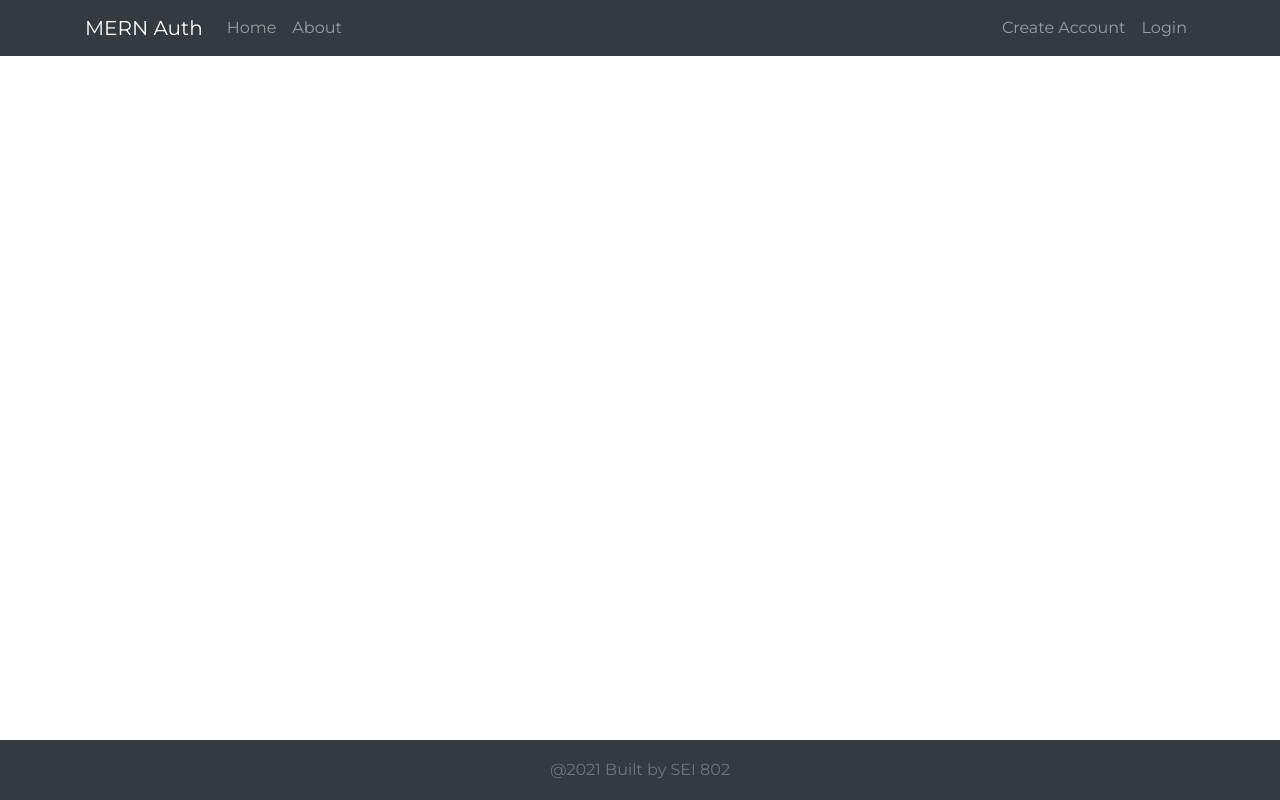
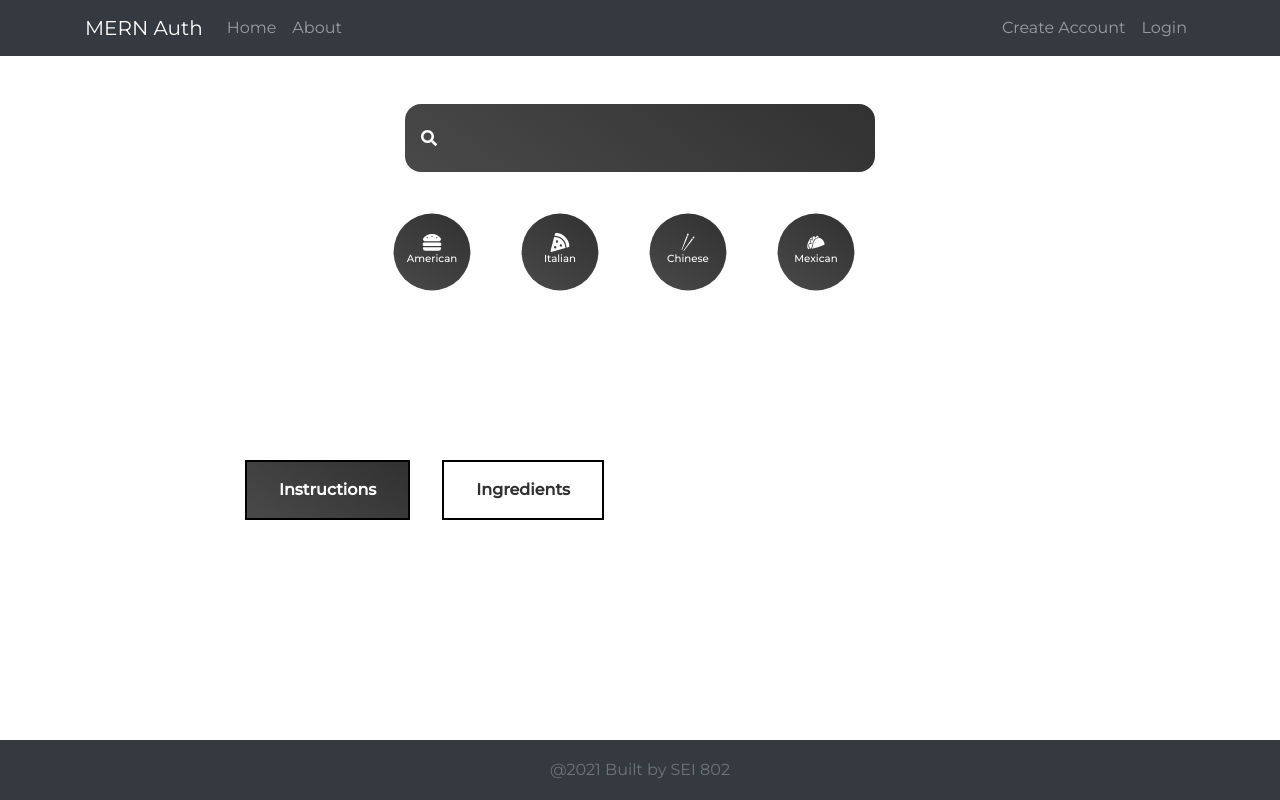
Before and after one commit to amanda-w/recipes-react-frontend, a React (Create React App) app: page /recipe/1 in a window 1280 px wide. Built offline with nearby package versions, Linux system fonts and the light colour scheme; no server answers.

Commit message:
add: Recipe component w/ button styling

```diff
--- a/src/App.js
+++ b/src/App.js
@@ -23,6 +23,7 @@ import Category from './components/Category';
 import Cuisine from './pages/Cuisine';
 import Search from './components/Search';
 import Searched from './pages/Searched';
+import Recipe from './pages/Recipe';
 
 const PrivateRoute = ({ component: Component, ...rest}) => {
   let token = localStorage.getItem('jwtToken');
@@ -103,6 +104,14 @@ function App() {
 
             </Fragment>
           } />
+          <Route path="/recipe/:name" render={props =>
+            <Fragment>
+              <Search />
+              <Category />
+              <Recipe />
+
+            </Fragment>
+          } />
           <Route path="/about" component={About} />
         </Switch>
       </div>
--- a/src/components/Popular.jsx
+++ b/src/components/Popular.jsx
@@ -2,6 +2,7 @@ import React, { useEffect, useState } from 'react';
 import styled from 'styled-components';
 import { Splide, SplideSlide } from "@splidejs/react-splide";
 import '@splidejs/splide/dist/css/splide.min.css';
+import { Link } from 'react-router-dom';
 
 function Popular() {
     const [popular, setPopular] = useState([]);
@@ -42,9 +43,11 @@ function Popular() {
                         return (
                             <SplideSlide key={recipe.id}>
                                 <Card>
-                                    <p>{recipe.title}</p>
-                                    <img src={recipe.image} alt={recipe.title} />
-                                    <Gradient />
+                                    <Link to={`/recipe/${recipe.id}`}>
+                                        <p>{recipe.title}</p>
+                                        <img src={recipe.image} alt={recipe.title} />
+                                        <Gradient />
+                                    </Link>
                                 </Card>
                             </SplideSlide>
                         );
--- a/src/components/Veggie.jsx
+++ b/src/components/Veggie.jsx
@@ -2,6 +2,7 @@ import React, { useEffect, useState } from 'react';
 import styled from 'styled-components';
 import { Splide, SplideSlide } from "@splidejs/react-splide";
 import '@splidejs/splide/dist/css/splide.min.css';
+import { Link } from 'react-router-dom';
 
 function Veggie() {
     const [veggie, setVeggie] = useState([]);
@@ -42,9 +43,11 @@ function Veggie() {
                         return (
                             <SplideSlide key={recipe.id}>
                                 <Card>
-                                    <p>{recipe.title}</p>
-                                    <img src={recipe.image} alt={recipe.title} />
-                                    <Gradient />
+                                    <Link to={`/recipe/${recipe.id}`}>
+                                        <p>{recipe.title}</p>
+                                        <img src={recipe.image} alt={recipe.title} />
+                                        <Gradient />
+                                    </Link>
                                 </Card>
                             </SplideSlide>
                         );
--- /dev/null
+++ b/src/pages/Recipe.jsx
@@ -0,0 +1,69 @@
+import { useEffect, useState, UseState } from "react";
+import styled from "styled-components";
+import { useParams } from "react-router-dom";
+import React from 'react';
+
+function Recipe() {
+
+    let params = useParams();
+    const [details, setDetails] = useState({});
+    const [activeTab, setActiveTab] = useState('instructions');
+
+    const fetchDetails = async () => {
+        const data = await fetch(`https://api.spoonacular.com/recipes/${params.name}/information?apiKey=${process.env.REACT_APP_API_KEY}`);
+        const detailData = await data.json();
+        setDetails(detailData);
+    };
+
+    useEffect(() => {
+        fetchDetails();
+    }, [params.name]);
+
+    return (
+        <DetailWrapper>
+            <div>
+                <h2>{details.title}</h2>
+                <img src={details.image} alt='' />
+            </div>
+            <Info>
+                <Button className={activeTab === 'instructions' ? 'active' : ''} onClick={() => setActiveTab('instructions')}>Instructions</Button>
+                <Button className={activeTab === 'ingredients' ? 'active' : ''} onClick={() => setActiveTab('ingredients')}>Ingredients</Button>
+            </Info>
+        </DetailWrapper>
+    );
+}
+
+const DetailWrapper = styled.div`
+    margin-top: 10rem;
+    margin-bottom: 5rem;
+    display: flex;
+    .active {
+        background: linear-gradient(35deg, #494949, #313131);
+        color: white;
+    }
+    h2 {
+        margin-bottom: 2rem;
+    }
+    li {
+        font-size: 1.2rem;
+        line-height: 2.5rem;
+    }
+    ul {
+        margin-top: 2rem;
+    }
+`;
+
+const Button = styled.button`
+    padding: 1rem 2rem;
+    color: #313131;
+    background: white;
+    border: 2px solid black;
+    margin-right: 2rem;
+    font-weight: 600;
+`
+
+const Info = styled.div`
+    margin-left: 10rem;
+`
+
+export default Recipe;
```
